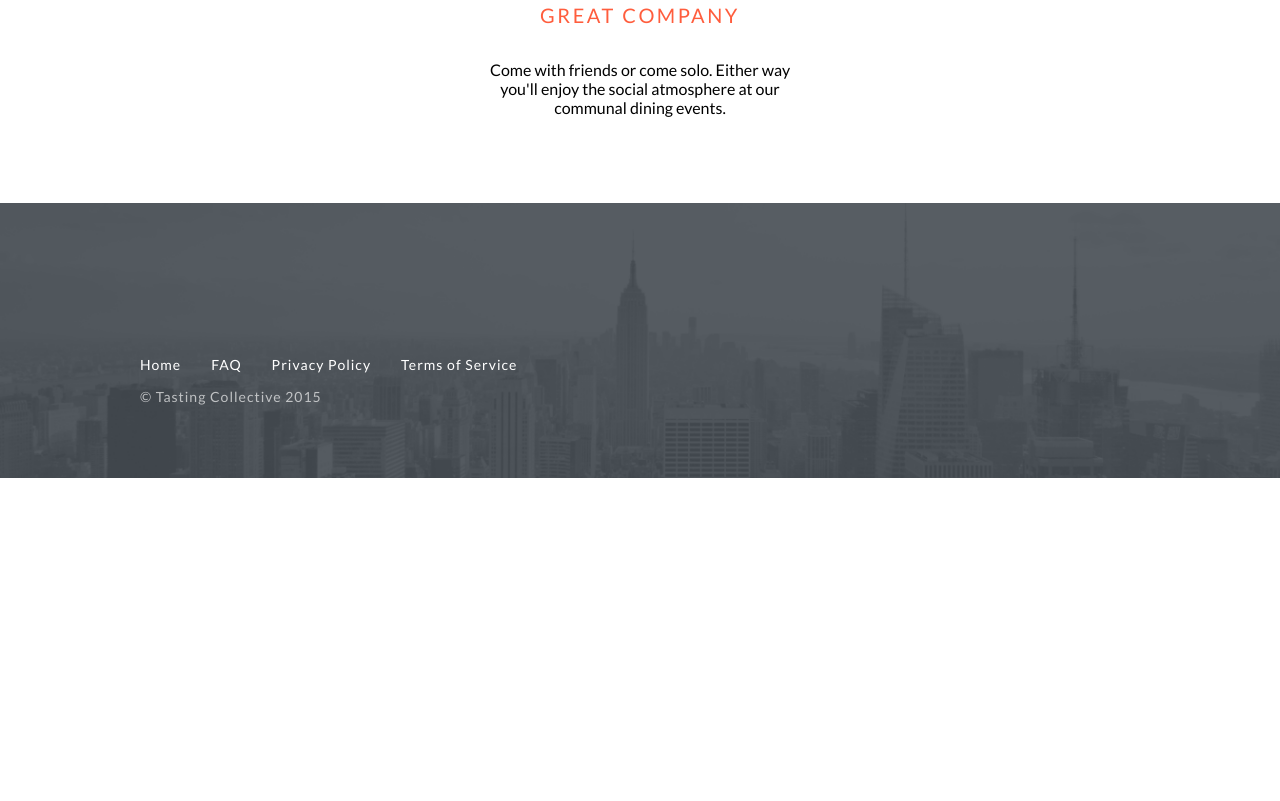
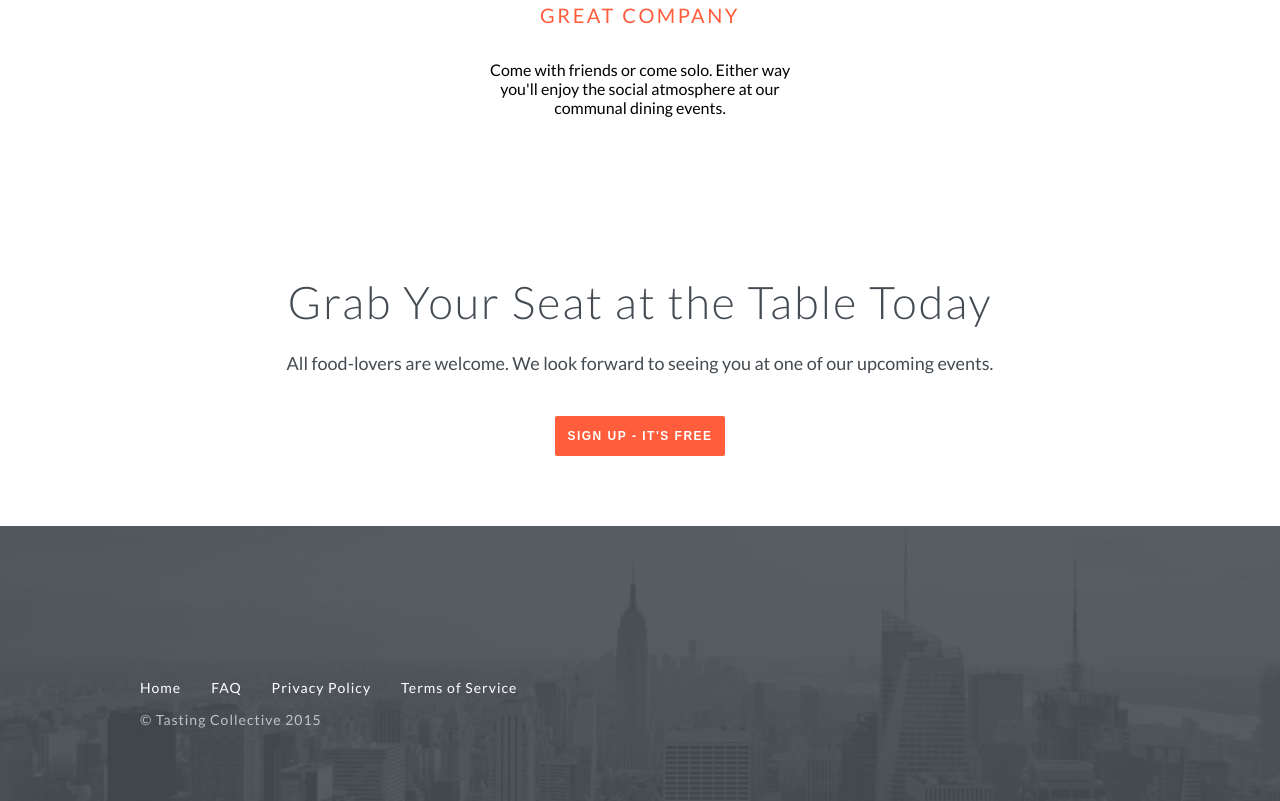
Before and after one commit to nikmash/ts-web, a plain HTML site: page index.html in a window 1280 px wide. Shown: the part 1671-2472 px from the top of the page. Before the commit the page ends 2149 px from the top, so only its background shows below. Drawn offline with Linux system fonts and the light colour scheme.

Commit message:
Added signup footer

```diff
--- a/index.html
+++ b/index.html
@@ -75,6 +75,12 @@
 
   			</section>
 
+        <section class="signup-footer">
+          <h1>Grab Your Seat at the Table Today</h1>
+          <h2>All food-lovers are welcome. We look forward to seeing you at one of our upcoming events.</h2>
+          <button>sign up - it's free</button>
+        </section>
+
         <section class="footer">
           <div class="footer-image-container">
             <!-- <img src="img/footer.png" class="footer-image"> -->
--- a/style.css
+++ b/style.css
@@ -30,6 +30,24 @@ h1 {
 
 h2 {
 	text-align: center;
+}
+
+button {
+	text-transform: uppercase;
+	width: 170px;
+	height: 40px;
+	border-radius: 2px;
+	color: #fff;
+	background-color: #ff5d3b;
+	font-weight: 700;
+	letter-spacing: 1.5px;
+	line-height: 14px;
+	font-size: 12px;
+	margin-left: auto;
+	margin-right: auto;
+	border: inherit;
+	margin-top: 20px;
+	box-shadow: -1px 1px 2px 0px;
 }
 
 .root {
@@ -123,7 +141,7 @@ h2 {
 	font-weight: 400;
 }
 
-.howitworks h1 {
+.howitworks h1, .signup-footer h1 {
 	font-size: 45px;
 	line-height: 58px;
 	letter-spacing: 2px;
@@ -144,6 +162,18 @@ h2 {
 
 .component p {
 	text-align: center;
+}
+
+/* Signup Footer Styling */
+.signup-footer {
+	padding: 70px 0;
+}
+
+.signup-footer h2 {
+	font-size: 18px;
+	color: #444b52;
+	font-weight: 400;
+	line-height: 35px;
 }
 
 /* Footer Styling */
```
